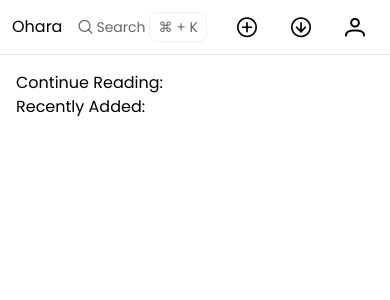
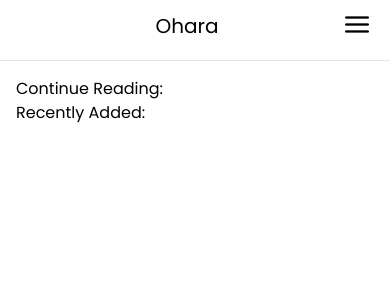
Before and after one commit to Bobr2004/Ohara, a React (Vite) app: page / in a window 390 px wide. Shown: the top 300 px of the page. Built offline with nearby package versions, Linux system fonts and the light colour scheme; no server answers.

Commit message:
mobile menu adaptive

```diff
--- a/package.json
+++ b/package.json
@@ -17,7 +17,7 @@
     "react": "^18.3.1",
     "react-dom": "^18.3.1",
     "react-router": "^7.1.0",
-    "sass": "^1.83.0",
+    "sass": "^1.83.1",
     "tailwind-merge": "^2.6.0",
     "zustand": "^5.0.3"
   },
--- a/src/components/Buttons.tsx
+++ b/src/components/Buttons.tsx
@@ -15,7 +15,7 @@ function IconButton({ children, onClick, isActive, className }: ButtonProps) {
          className={twMerge(
             `${
                isActive ? "!border-stone-200 !bg-stone-100" : ""
-            } py-1 px-3 hover:bg-stone-100 hover:border-stone-200 border-white border rounded-lg transition-all text-xl flex items-center`,
+            } py-1 px-3 hover:bg-stone-100 hover:border-stone-200 border-white border rounded-lg transition-all text-2xl sm:text-xl flex items-center`,
             className
          )}
          onClick={onClick}
@@ -29,7 +29,7 @@ function NavIconButton({ children, to }: PropsWithChildren & { to: string }) {
    return (
       <NavLink
          to={to}
-         className="py-1 px-3 hover:bg-stone-100 hover:border-stone-200 border-white border rounded-lg transition-all text-xl flex items-center"
+         className="py-1 px-3 hover:bg-stone-100 hover:border-stone-200 border-white border rounded-lg transition-all text-2xl sm:text-xl flex items-center"
       >
          {children}
       </NavLink>
--- a/src/components/Popup.tsx
+++ b/src/components/Popup.tsx
@@ -6,7 +6,7 @@ type PopupProps = {
 function Popup({ isOpen, children }: PopupProps) {
    return (
       <div
-         className={`flex flex-col gap-2 absolute right-0 translate-y-1 w-max bg-white rounded-xl  border border-stone-200 p-2 ${isOpen ? "": "hidden"}`}
+         className={`flex flex-col gap-2 absolute left-0 sm:right-0 translate-y-1 w-full sm:w-max bg-white rounded-xl  border border-stone-200 p-2 ${isOpen ? "": "hidden"}`}
       >
          {children}
       </div>
--- a/src/components/SearchBar.tsx
+++ b/src/components/SearchBar.tsx
@@ -1,14 +1,23 @@
+import { twMerge } from "tailwind-merge";
+
 function SearchBar() {
    return <div>SearchBar</div>;
 }
 
-function NavSearchBar() {
+function NavSearchBar({ className }: { className?: string }) {
    return (
       <div>
-         <button className="flex gap-1 items-center text-sm opacity-60 hover:opacity-100">
+         <button
+            className={twMerge(
+               `flex gap-1 items-center text-sm opacity-60 hover:opacity-100`,
+               className
+            )}
+         >
             <span className="pi pi-search"></span>
             <span>Search</span>
-            <span className="border border-stone-200 py-1 px-2 rounded-lg">⌘ + K</span>
+            <span className="border border-stone-200 py-1 px-2 rounded-lg">
+               ⌘ + K
+            </span>
          </button>
       </div>
    );
--- a/src/components/modals/ModalProvider.tsx
+++ b/src/components/modals/ModalProvider.tsx
@@ -25,7 +25,7 @@ function Overlay() {
    }, []);
    return (
       <div
-         className="fixed inset-0 w-screen h-screen bg-black opacity-15"
+         className="fixed inset-0 w-screen h-screen bg-black opacity-15 popupResist"
          onClick={() => navigate(-1)}
       ></div>
    );
@@ -39,7 +39,7 @@ function ModalLayout({
    return (
       <>
          <Overlay />
-         <div className="fixed w-[360px] p-3 bg-white border border-stone-200 rounded-xl top-1/2 left-1/2 -translate-x-1/2 -translate-y-1/2 space-y-3">
+         <div className="fixed w-[360px] p-3 bg-white border border-stone-200 rounded-xl top-1/2 left-1/2 -translate-x-1/2 -translate-y-1/2 space-y-3 popupResist">
             <div className="relative">
                <h2 className="text-center text-xl">{title}</h2>
                <div className="absolute top-0 right-0">
--- a/src/entry/index.css
+++ b/src/entry/index.scss
@@ -24,5 +24,18 @@ body,
 #root main {
    flex-grow: 1;
    /* overflow: auto; */
+}
 
+.navIconMenu {
+   transition: height 0.15s ease;
+   height: 0;
+   overflow: hidden;
+
+
+   interpolate-size: allow-keywords;
+
+   &.active {
+      height: auto;
+      overflow: visible;
+   }
 }
--- a/src/entry/main.tsx
+++ b/src/entry/main.tsx
@@ -1,5 +1,5 @@
 import { createRoot } from "react-dom/client";
-import "./index.css";
+import "./index.scss";
 import App from "./App.tsx";
 
 createRoot(document.getElementById("root")!).render(<App />);
--- a/src/layout/Layout.tsx
+++ b/src/layout/Layout.tsx
@@ -28,8 +28,6 @@ function Layout() {
    }, []);
 
    onAuthStateChanged(auth, (user) => {
-      console.log("CHANGER");
-
       if (!user) return;
       logIn(user);
    });
--- a/src/layout/WebLayout.tsx
+++ b/src/layout/WebLayout.tsx
@@ -7,7 +7,7 @@ import {
 } from "../components/Buttons";
 import { NavSearchBar } from "../components/SearchBar";
 import { Popup } from "../components/Popup";
-import { useState } from "react";
+import { useEffect, useState } from "react";
 import { useModal } from "../components/modals/ModalProvider";
 import { ModalsEnum } from "../config/enums";
 import { useUserStore } from "../store/userStore";
@@ -16,6 +16,7 @@ function WebLayout() {
    const openModal = useModal();
    // custom states
    const [isPopupOpen, setIsPopupOpen] = useState<"" | "add" | "user">("");
+   const [isMenuOpen, setIsMenuOpen] = useState(false);
 
    const { userName, isLoggedIn, photoUrl } = useUserStore((store) => store);
 
@@ -27,17 +28,45 @@ function WebLayout() {
       setIsPopupOpen((isPO) => (isPO === "user" ? "" : "user"));
    };
 
+   useEffect(() => {
+      document
+         .querySelector("#root")
+         ?.addEventListener("click", ({ target }) => {
+            const targt = target as HTMLElement;
+            console.log(targt.closest(".popupResist"));
+            if (targt.closest(".popupResist")) return;
+            else {
+               setIsPopupOpen("");
+            }
+         });
+   }, []);
+
    return (
       <>
          <header className=" border-b border-stone-200 p-3 lg:px-8">
-            <nav className="flex gap-2 justify-between items-center">
-               <div className="flex gap-4 items-center">
-                  <NavLink to={routes.home}>Ohara</NavLink>
-                  <NavSearchBar />
+            <nav className="flex gap-1 justify-between items-center flex-wrap">
+               <div className="flex justify-center sm:justify-start w-full sm:w-max relative items-center gap-4">
+                  <NavLink to={routes.home} className="text-xl sm:text-base">
+                     Ohara
+                  </NavLink>
+                  <NavSearchBar className="hidden sm:flex" />
                </div>
-               <ul className="flex gap-2">
+               <div>
+                  <IconButton
+                     className="absolute top-2 right-2 sm:hidden"
+                     onClick={() => setIsMenuOpen((isO) => !isO)}
+                  >
+                     <i className="pi pi-bars"></i>
+                  </IconButton>
+               </div>
+               <div
+                  className={`sm:!block w-full navIconMenu ${
+                     isMenuOpen ? "active" : ""
+                  }`}
+               >
+                  <ul className="gap-2 flex justify-evenly sm:justify-start w-full sm:w-max relative sm:static">
                      <li>
-                     <div className="relative">
+                        <div className="sm:relative popupResist">
                            <IconButton
                               onClick={hundleAddButton}
                               isActive={isPopupOpen === "add"}
@@ -74,8 +103,13 @@ function WebLayout() {
                            <span className="pi pi-arrow-circle-down"></span>
                         </NavIconButton>
                      </li>
+                     <li className="sm:hidden">
+                        <IconButton>
+                           <span className="pi pi-search"></span>
+                        </IconButton>
+                     </li>
                      <li>
-                     <div className="relative">
+                        <div className="sm:relative popupResist">
                            <IconButton
                               onClick={handleUserButton}
                               isActive={isPopupOpen === "user"}
@@ -132,6 +166,7 @@ function WebLayout() {
                         </div>
                      </li>
                   </ul>
+               </div>
             </nav>
          </header>
          <main>
--- a/src/store/userStore.ts
+++ b/src/store/userStore.ts
@@ -1,6 +1,5 @@
 import { User } from "firebase/auth";
 import { create } from "zustand";
-import { fbSignOut } from "../API/fbAuth";
 
 type userStoreType = {
    isLoggedIn: boolean;
```
Also changed, not shown: 1 other file (tests, documents, lock files or other folders). Lines whose indentation alone changed are shown as unchanged.
